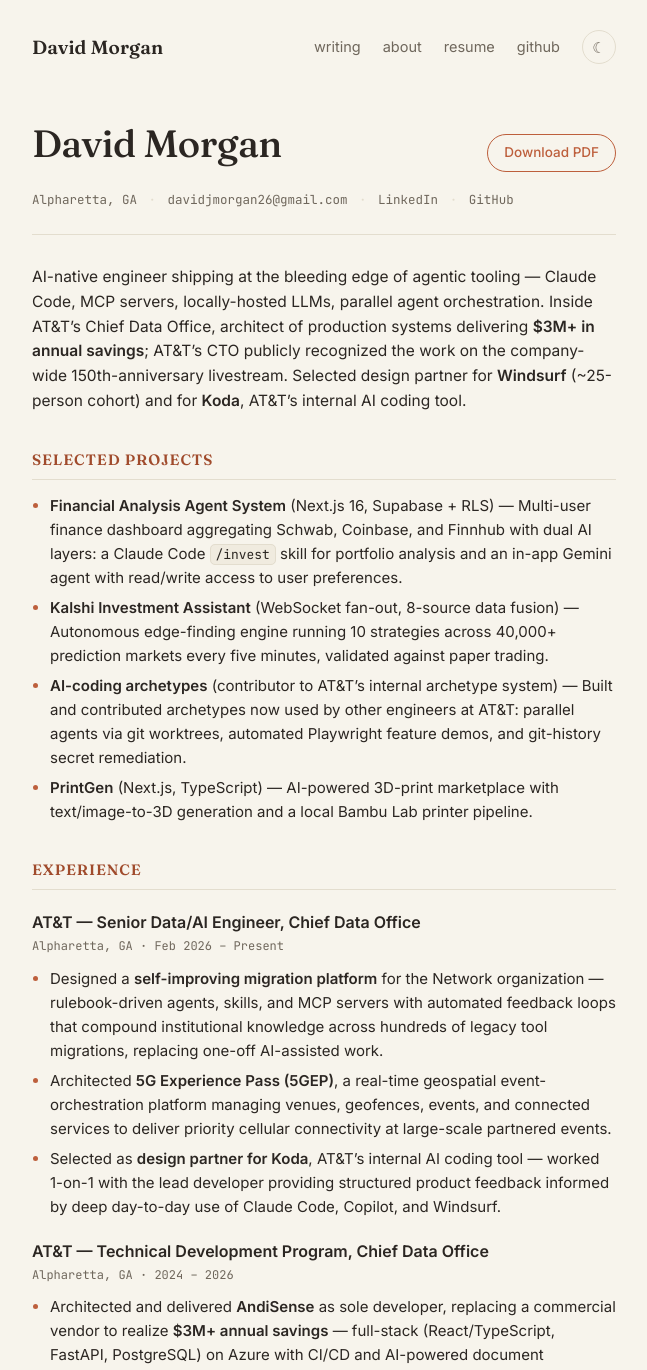
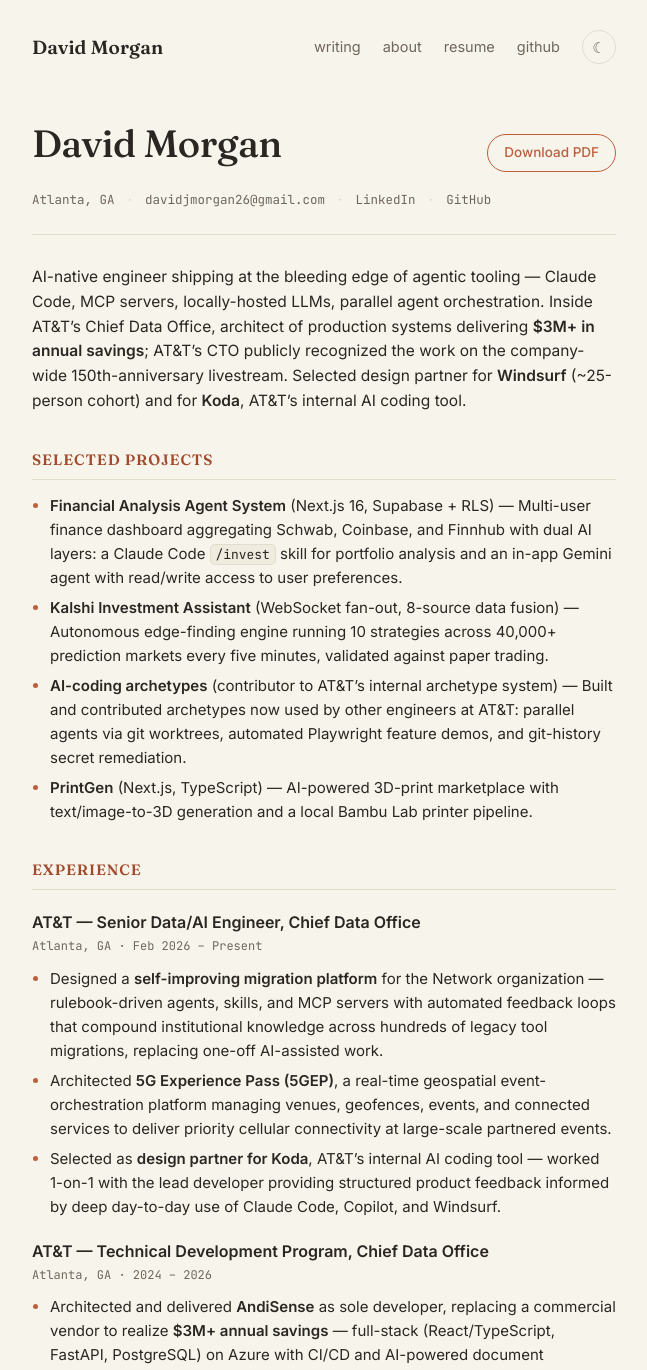
Before and after one commit to djmorgan26/djmorgan26.github.io, a Jekyll site: the page built from resume.md, in a window 1280 px wide. Shown: the top 1370 px of the page, without its empty margins (316-963 px from the left). Built offline with Jekyll 4.4.1, drawn with Linux system fonts in a browser that asks for light colours.

Commit message:
Align resume location to Atlanta, GA
Co-Authored-By: Claude Opus 4.7 (1M context) <noreply@anthropic.com>

```diff
--- a/_layouts/resume.html
+++ b/_layouts/resume.html
@@ -10,7 +10,7 @@ layout: default
       {%- endif %}
     </div>
     <p class="resume-contact">
-      Alpharetta, GA
+      Atlanta, GA
       <span class="sep">·</span> <a href="mailto:davidjmorgan26@gmail.com">davidjmorgan26@gmail.com</a>
       <span class="sep">·</span> <a href="https://linkedin.com/in/davidjmorgan26">LinkedIn</a>
       <span class="sep">·</span> <a href="https://github.com/djmorgan26">GitHub</a>
--- a/resume.md
+++ b/resume.md
@@ -17,14 +17,14 @@ AI-native engineer shipping at the bleeding edge of agentic tooling — Claude C
 ## Experience
 
 ### AT&T — Senior Data/AI Engineer, Chief Data Office
-*Alpharetta, GA · Feb 2026 – Present*
+*Atlanta, GA · Feb 2026 – Present*
 
 - Designed a **self-improving migration platform** for the Network organization — rulebook-driven agents, skills, and MCP servers with automated feedback loops that compound institutional knowledge across hundreds of legacy tool migrations, replacing one-off AI-assisted work.
 - Architected **5G Experience Pass (5GEP)**, a real-time geospatial event-orchestration platform managing venues, geofences, events, and connected services to deliver priority cellular connectivity at large-scale partnered events.
 - Selected as **design partner for Koda**, AT&T's internal AI coding tool — worked 1-on-1 with the lead developer providing structured product feedback informed by deep day-to-day use of Claude Code, Copilot, and Windsurf.
 
 ### AT&T — Technical Development Program, Chief Data Office
-*Alpharetta, GA · 2024 – 2026*
+*Atlanta, GA · 2024 – 2026*
 
 - Architected and delivered **AndiSense** as sole developer, replacing a commercial vendor to realize **$3M+ annual savings** — full-stack (React/TypeScript, FastAPI, PostgreSQL) on Azure with CI/CD and AI-powered document ingestion.
 - Rebuilt **NAAP (National Access Analytics Platform)** as sole developer (React + Vite, FastAPI, MongoDB) — backbone of the team's data pipeline supporting **$52M+ in reported business benefits** with hundreds of production commits.
```
Also changed, not shown: 1 other file.
